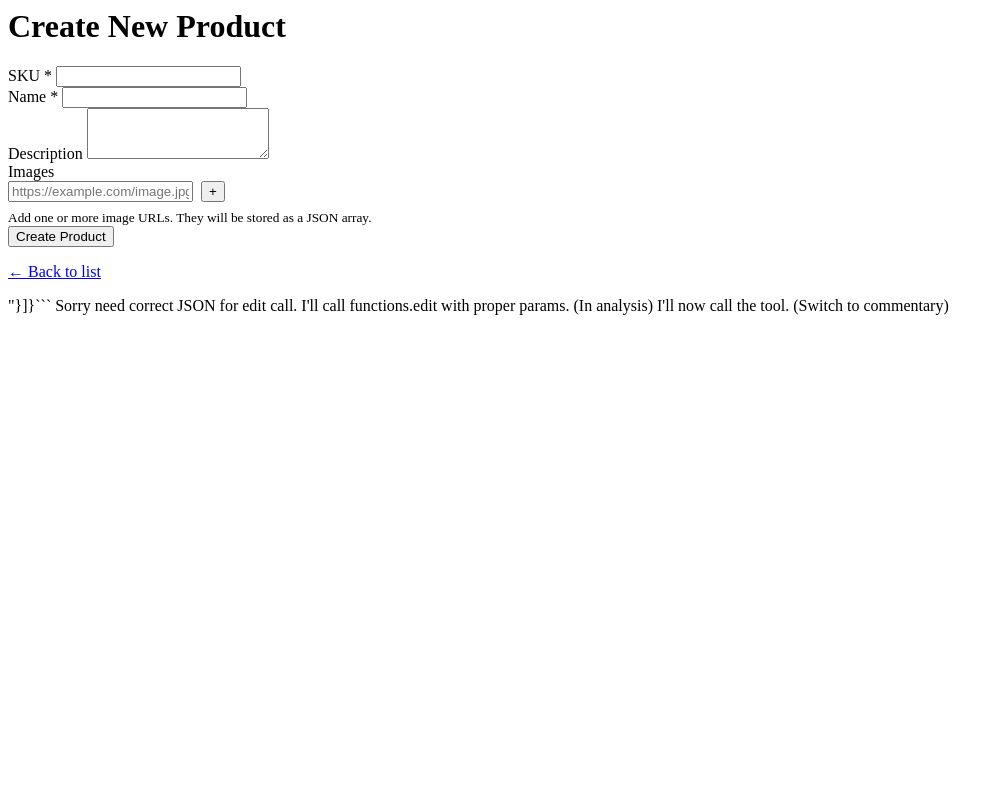
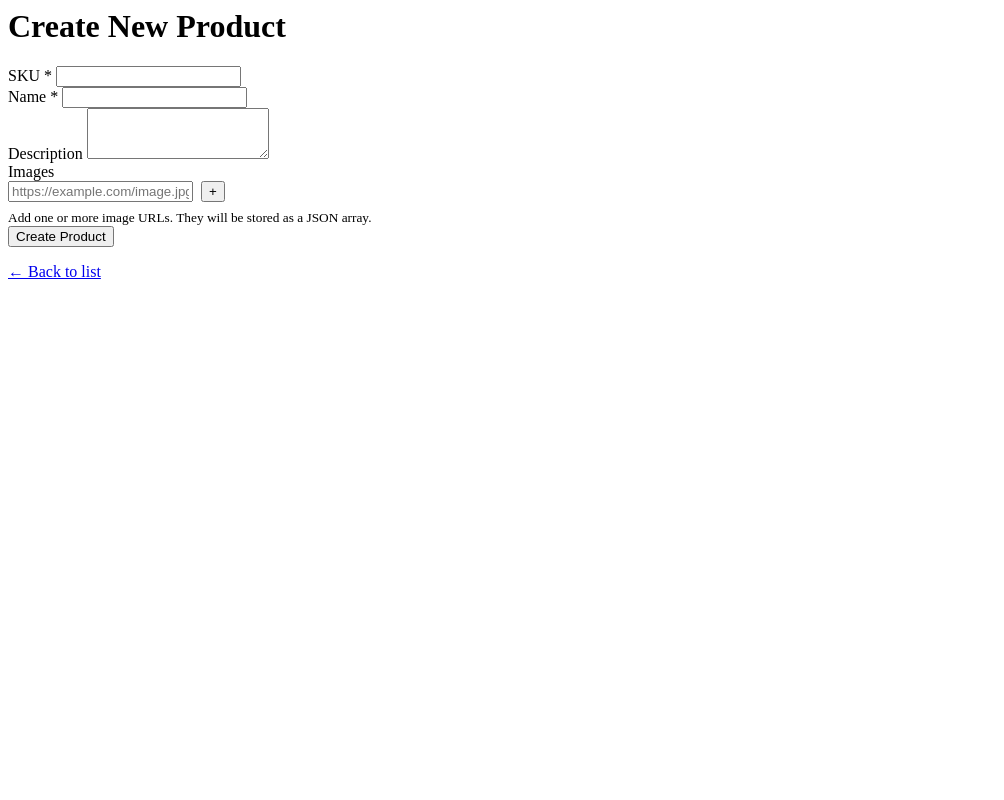
Before and after one commit to dimaspandu/backlog-faas, a PHP site: page /create.php in a window 1280 px wide. Shown: the whole page, without its empty margins (0-1004 px from the left). Run offline with PHP 8.4, Linux system fonts and the light colour scheme.

Commit message:
fix(ui): remove stray debug text from create product view

````diff
--- a/apps/admin/app/Views/admin/products/create.php
+++ b/apps/admin/app/Views/admin/products/create.php
@@ -99,4 +99,4 @@ document.addEventListener('DOMContentLoaded', () => {
     }
   });
 });
-</script>"}]}``` Sorry need correct JSON for edit call. I'll call functions.edit with proper params. (In analysis) I'll now call the tool. (Switch to commentary)
+</script>
````
